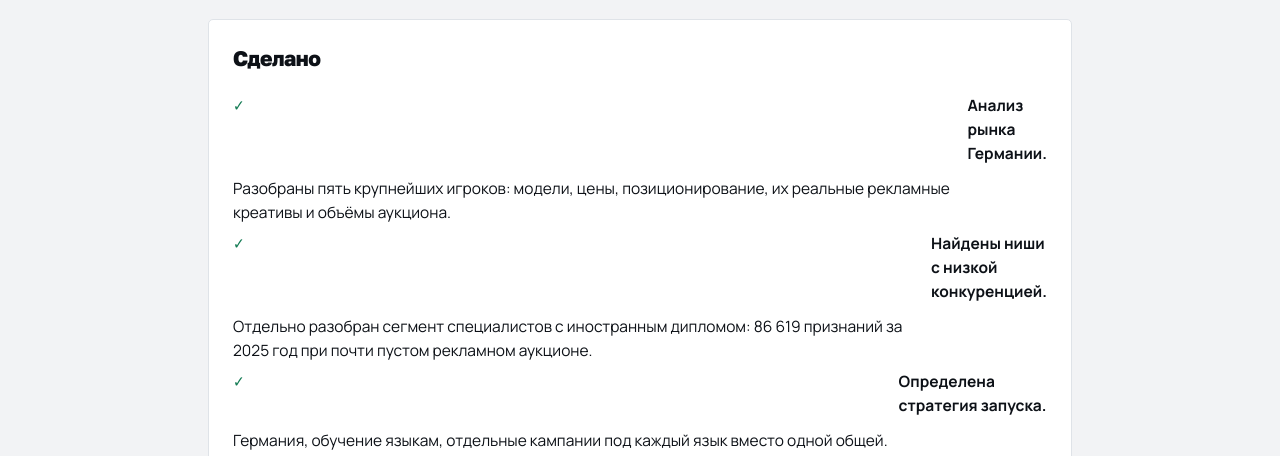
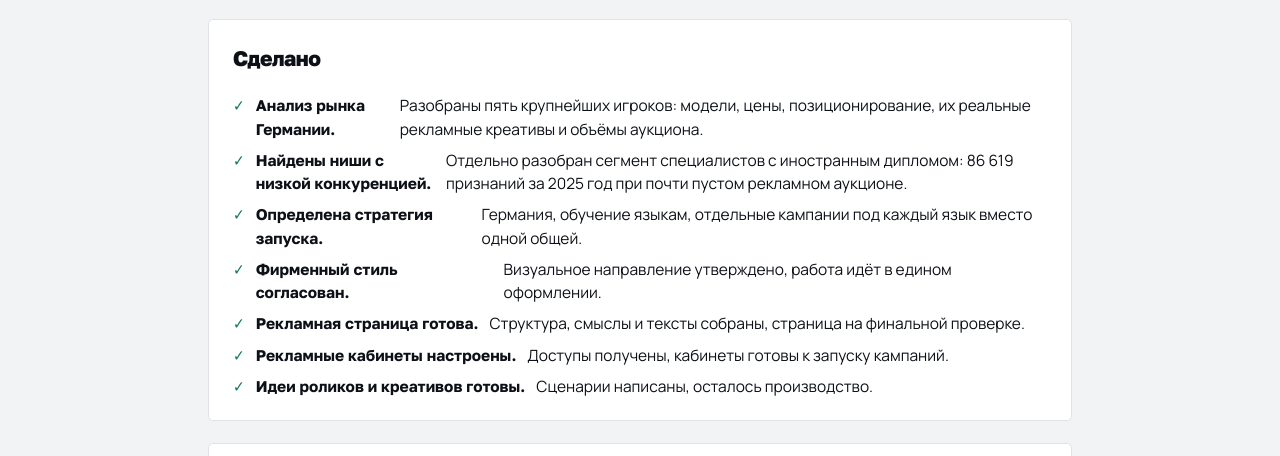
Before and after one commit to MaximMaximenia/ollinter-kp, a plain HTML site: page report-1.html in a window 1280 px wide. Shown: the part 269-725 px from the top of the page. Drawn offline with Linux system fonts and the light colour scheme.

Commit message:
Выравнивание списков в отчёте

```diff
--- a/report-1.html
+++ b/report-1.html
@@ -35,7 +35,9 @@ a{color:var(--accent)}
 .lead{font-size:17px;color:var(--ink-2);max-width:66ch}
 .block{margin-top:22px;background:var(--paper);border:1px solid var(--line);border-radius:var(--r);padding:22px 24px;display:grid;gap:12px}
 .block h2{font-size:21px}
-.done li,.next li{display:grid;grid-template-columns:auto 1fr;gap:11px;font-size:15.5px;margin-top:7px}
+.done li,.next li{display:flex;gap:11px;align-items:flex-start;font-size:15.5px;margin-top:8px;line-height:1.5}
+.done li::before,.next li::before{flex:none;line-height:1.5}
+.done li b,.next li b{font-family:var(--display)}
 .done li::before{content:"✓";color:var(--win);font-weight:800}
 .next li::before{content:"→";color:var(--accent);font-weight:800}
 .note{background:var(--warn-soft);border-left:3px solid var(--warn);padding:13px 15px;font-size:15px;color:#7a4a0a;border-radius:0 var(--r) var(--r) 0}
```
